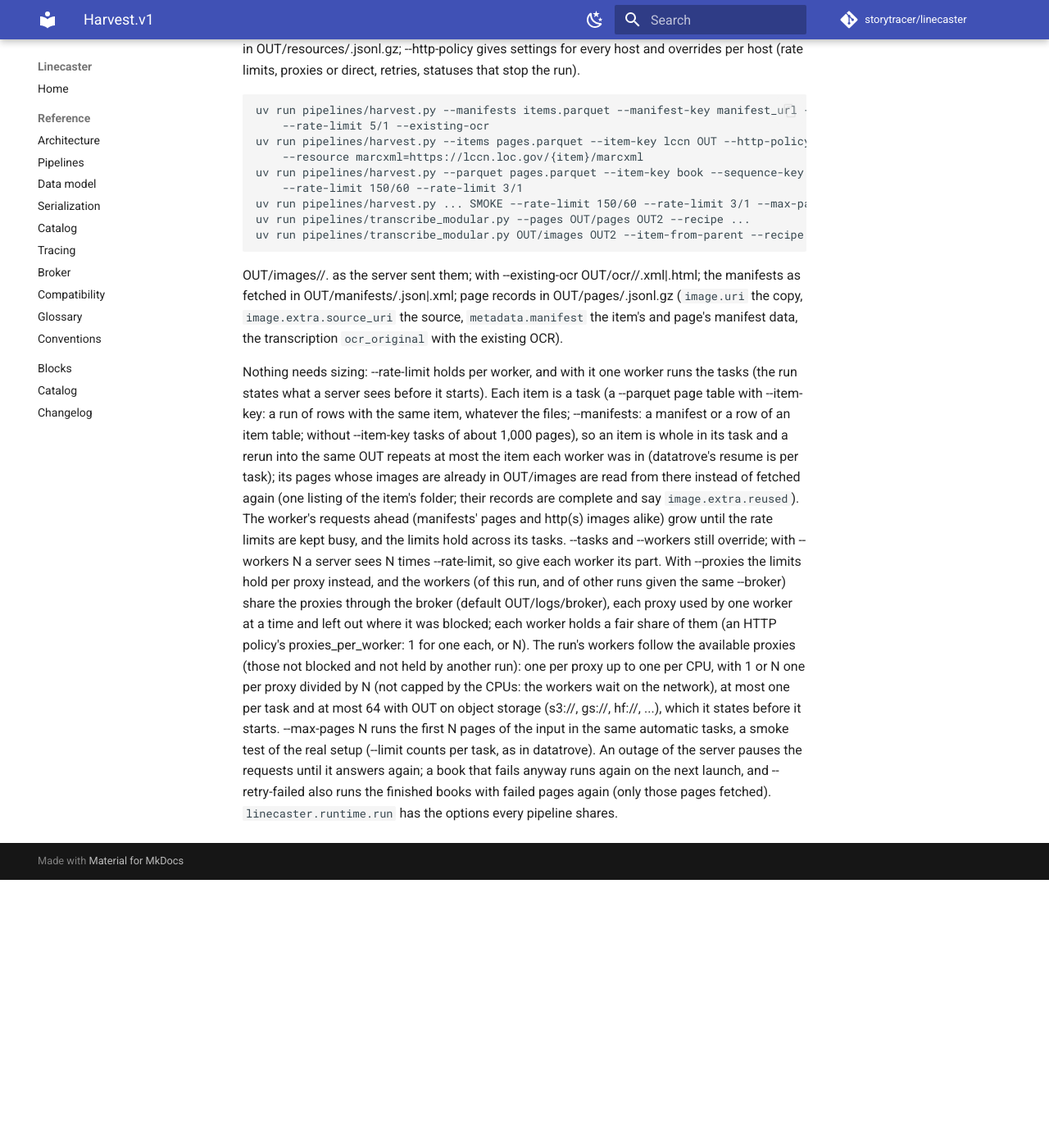
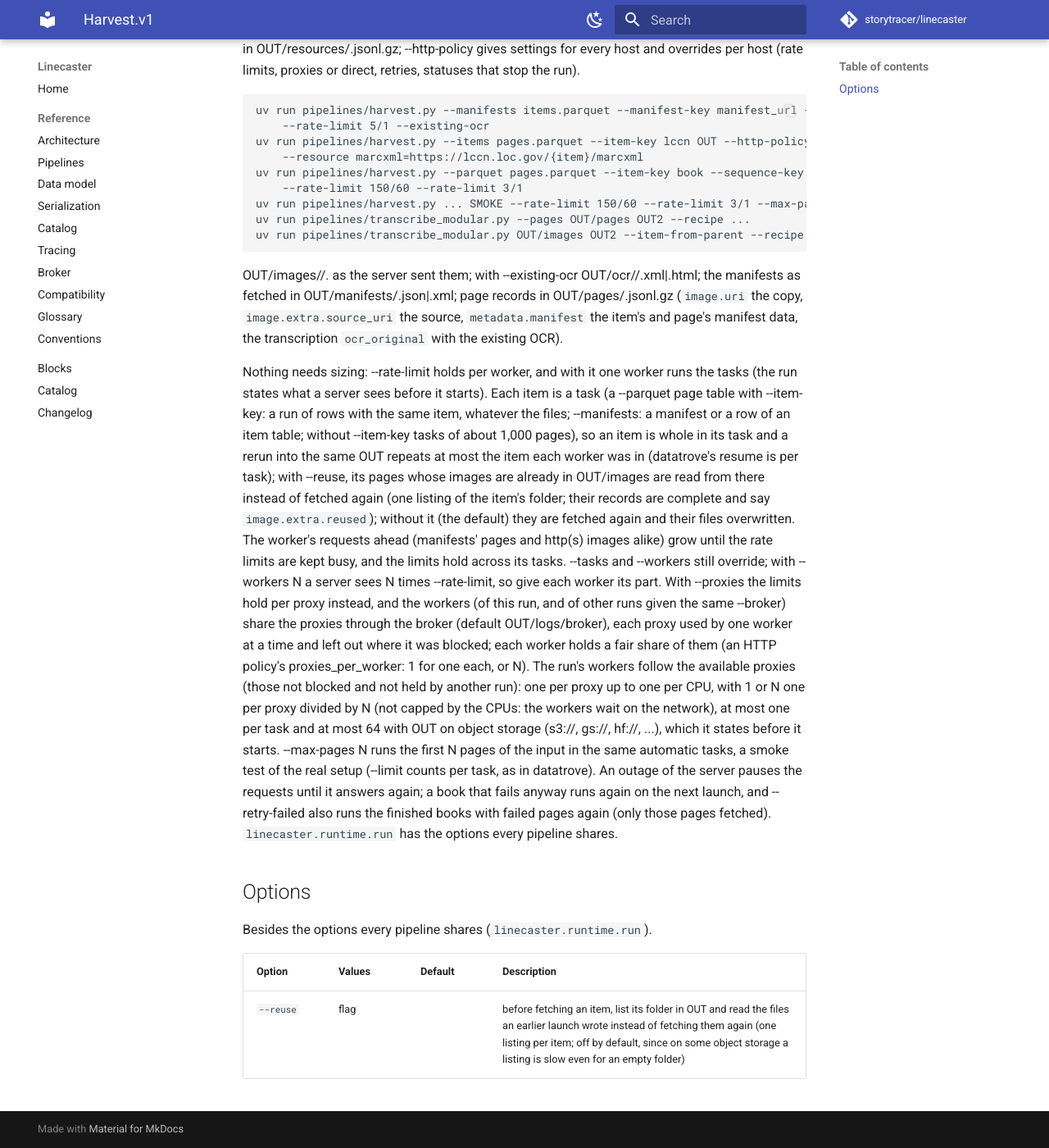
Before and after one commit to storytracer/linecaster, an MkDocs documentation site: the page built from docs/catalog/pipelines/harvest.v1.md, in a window 1280 px wide and 1400 px high, scrolled down 353 px. Shown: the whole window at 82% size. Built offline with MkDocs 1.6.1 and Material for MkDocs 9.7.7, drawn with Linux system fonts in a browser that asks for light colours; comment, search, counter and statistics services are not loaded; the version menu is left out; before the commit the page ends 1426 px from its top, so only the background shows below that.

Commit message:
harvest.py: reusing images an earlier launch wrote is opt-in (--reuse); by default no listing per item
Co-Authored-By: Claude Opus 5.5 <noreply@anthropic.com>

```diff
--- a/docs/catalog/pipelines/harvest.v1.md
+++ b/docs/catalog/pipelines/harvest.v1.md
@@ -31,8 +31,9 @@ Nothing needs sizing: --rate-limit holds per worker, and with it one worker runs
 server sees before it starts). Each item is a task (a --parquet page table with --item-key: a run of rows with the
 same item, whatever the files; --manifests: a manifest or a row of an item table; without --item-key tasks of about
 1,000 pages), so an item is whole in its task and a rerun into the same OUT repeats at most the item each worker was
-in (datatrove's resume is per task); its pages whose images are already in OUT/images are read from there instead
-of fetched again (one listing of the item's folder; their records are complete and say `image.extra.reused`). The
+in (datatrove's resume is per task); with --reuse, its pages whose images are already in OUT/images are read from
+there instead of fetched again (one listing of the item's folder; their records are complete and say
+`image.extra.reused`); without it (the default) they are fetched again and their files overwritten. The
 worker's requests ahead (manifests' pages and http(s) images alike) grow until the rate limits are kept busy, and the limits hold across its tasks. --tasks and --workers still override; with
 --workers N a server sees N times --rate-limit, so give each worker its part. With --proxies the limits hold per
 proxy instead, and the workers (of this run, and of other runs given the same --broker) share the proxies through the
@@ -45,3 +46,11 @@ the input in the same automatic tasks, a smoke test of the real setup (--limit c
 An outage of the server pauses the requests until it answers again; a book that fails anyway runs again on the next
 launch, and --retry-failed also runs the finished books with failed pages again (only those pages fetched).
 `linecaster.runtime.run` has the options every pipeline shares.
+
+## Options
+
+Besides the options every pipeline shares (`linecaster.runtime.run`).
+
+| Option | Values | Default | Description |
+|---|---|---|---|
+| `--reuse` | flag |  | before fetching an item, list its folder in OUT and read the files an earlier launch wrote instead of fetching them again (one listing per item; off by default, since on some object storage a listing is slow even for an empty folder) |
--- a/docs/llms-full.txt
+++ b/docs/llms-full.txt
@@ -1312,7 +1312,9 @@ process with its own memory).
 (`linecaster.blocks.readers.tables.PAGES_PER_TASK`, `ITEMS_PER_TASK`), so a resume repeats little. The harvest
 (`pipelines/harvest.py`) asks its reader for one item per task (`task_per_item`): the tasks divide the items, an
 item's rows wherever they are in the table (`tables.item_runs`), so every item is whole in its task and a task that
-fails costs one item. Its reader also gets `reuse_folder` (`OUT/images`): when it reaches an item it lists the item's
+fails costs one item. With `--reuse` (off by default: on some object storage a listing is slow even for an empty
+folder, and only the items a stopped launch was in have anything to reuse) its reader also gets `reuse_folder`
+(`OUT/images`): when it reaches an item it lists the item's
 folder once (an fsspec listing) and reads a page whose image file is already there from the storage instead of
 fetching it from the source (`linecaster.blocks.readers.existing`); only pages of interrupted items are read back, so
 egress stays small. The reader waits at most `LISTING_TIMEOUT` (60 s) for a listing (on object storage fsspec cancels
```
Also changed, not shown: CHANGELOG.md (+5 -0 lines), docs/changelog.md (+5 -0 lines), docs/reference/pipelines.md (+3 -1 lines), 2 other files.
